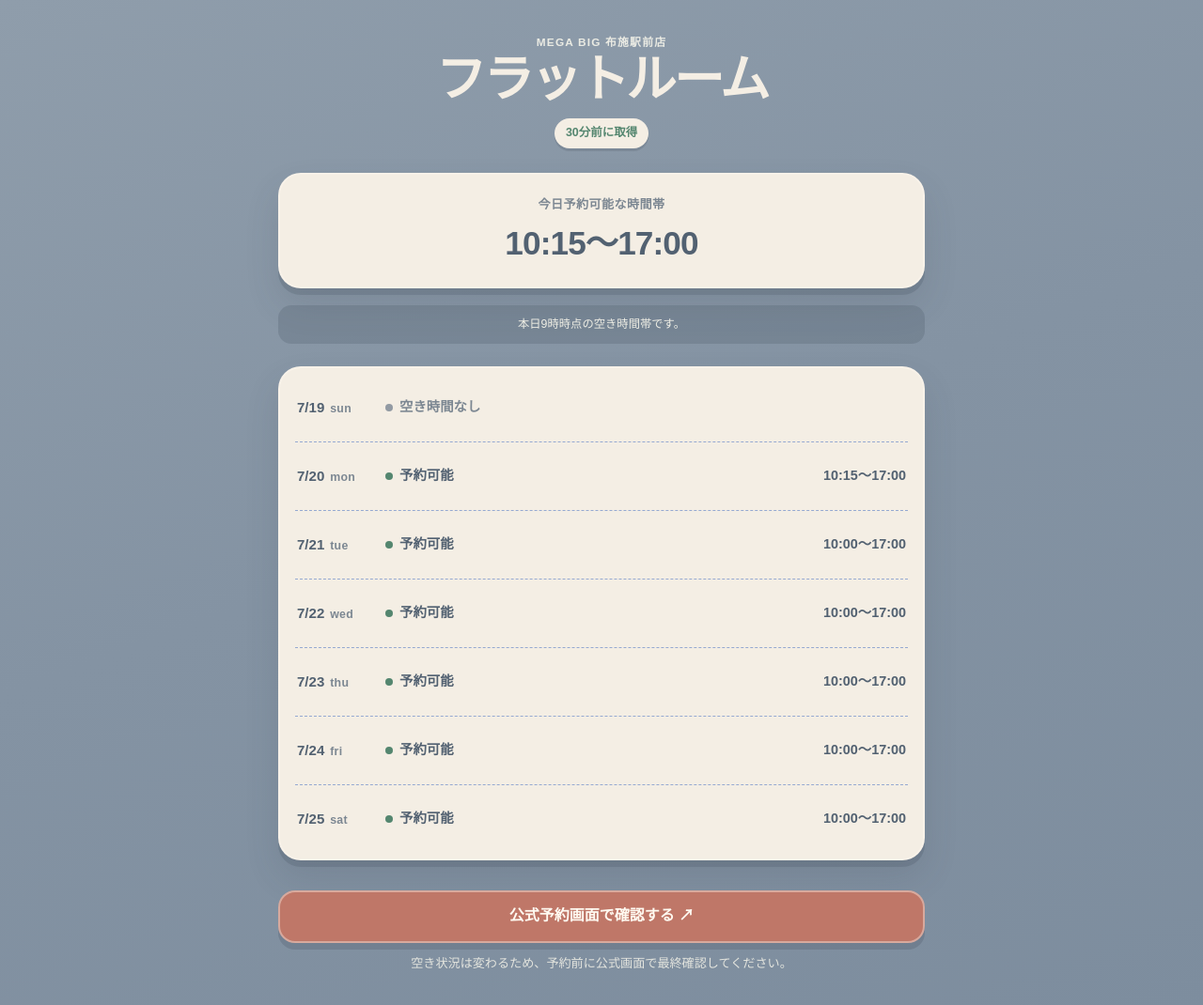
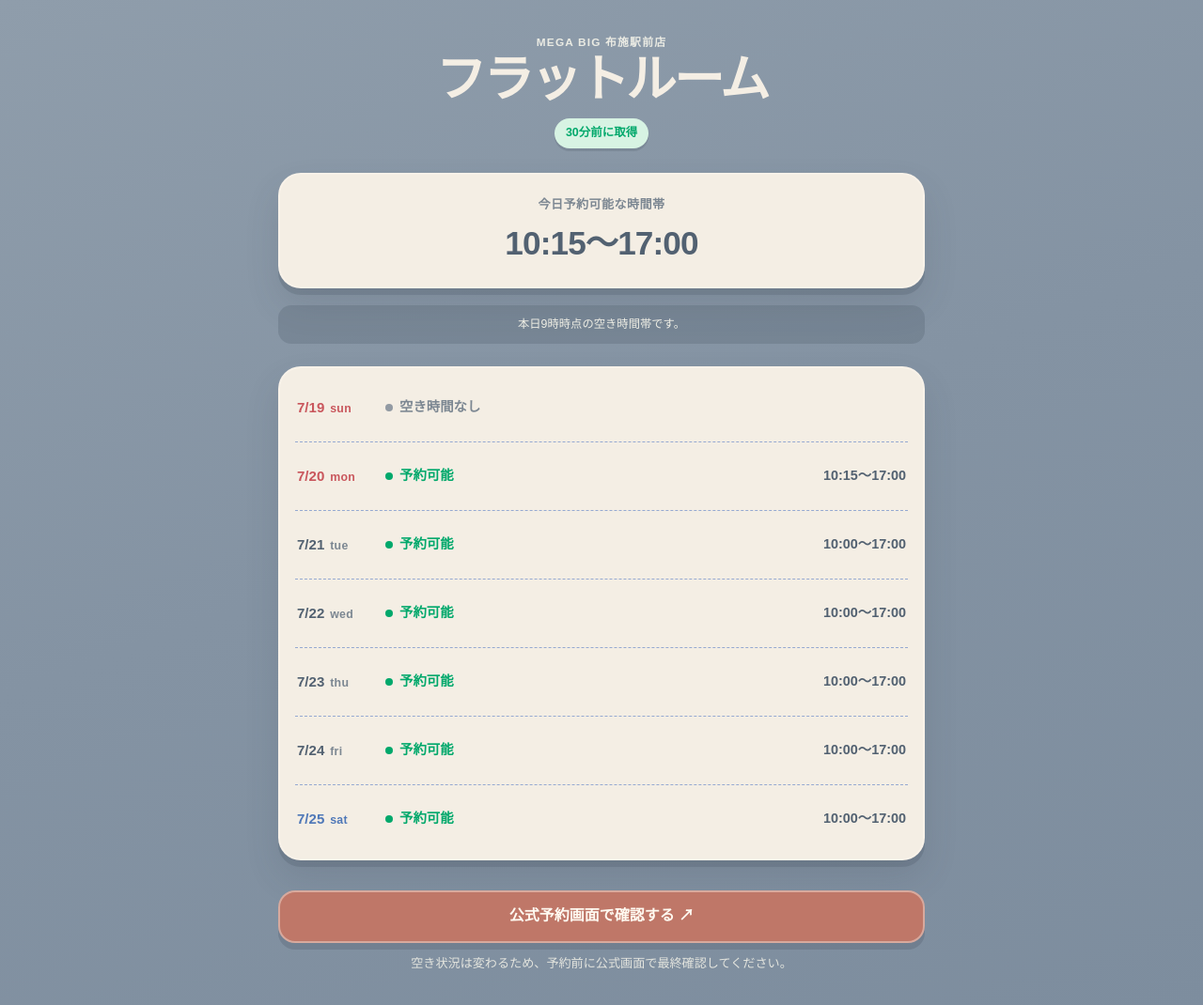
Before and after one commit to kkrod899/megabig-fuse-availability, a website: page site/index.html in a window 1280 px wide. Shown: the whole page at 94% size. Drawn offline with Linux system fonts and the light colour scheme.

Commit message:
Brighten availability accents

```diff
--- a/site/styles.css
+++ b/site/styles.css
@@ -8,14 +8,16 @@
   --border: #c8c0b5;
   --primary: #bf7768;
   --primary-text: #fffaf1;
-  --available: #54866f;
-  --available-soft: #dce9e2;
+  --available: #00a86b;
+  --available-soft: #d7f3e3;
   --unavailable: #929aa3;
   --unavailable-soft: #e9ecee;
   --warning: #a77c48;
   --warning-soft: #f3e5c9;
   --danger: #a95861;
   --danger-soft: #f4dfe1;
+  --holiday: #c9565c;
+  --saturday: #4f78b8;
   --focus: #edc382;
   --shadow: 0 7px 0 rgba(67, 78, 91, 0.22), 0 18px 36px rgba(56, 66, 78, 0.14);
 }
@@ -116,7 +118,7 @@ h1 {
 }
 
 .freshness[data-state="fresh"] {
-  background: var(--surface);
+  background: var(--available-soft);
   color: var(--available);
 }
 
@@ -239,6 +241,18 @@ h1 {
   text-transform: lowercase;
 }
 
+.date-block[data-day-type="sunday"] .date-label,
+.date-block[data-day-type="sunday"] .weekday-label,
+.date-block[data-day-type="holiday"] .date-label,
+.date-block[data-day-type="holiday"] .weekday-label {
+  color: var(--holiday);
+}
+
+.date-block[data-day-type="saturday"] .date-label,
+.date-block[data-day-type="saturday"] .weekday-label {
+  color: var(--saturday);
+}
+
 .day-status {
   display: inline-flex;
   align-items: center;
@@ -260,6 +274,10 @@ h1 {
 
 .day-status[data-state="available"]::before {
   background: var(--available);
+}
+
+.day-status[data-state="available"] {
+  color: var(--available);
 }
 
 .day-status[data-state="pending"]::before,
```
